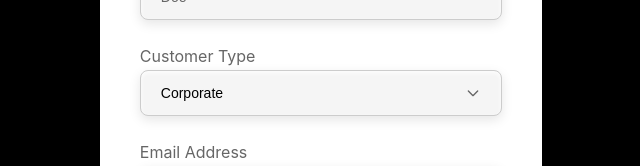
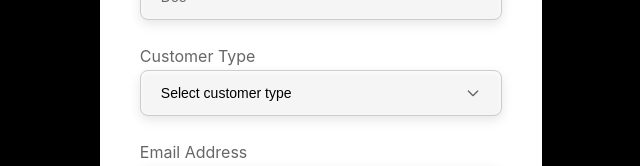
Before and after one commit to RensithUdara/corporate-client-system, a Next.js app: page /register in a window 1280 px wide. Shown: the part 238-404 px from the top of the page, without its empty margins (319-959 px from the left). Built offline with nearby package versions, Linux system fonts and the light colour scheme.

Commit message:
Add default value for customer type in registration form and refine validation message for corporate fields

```diff
--- a/src/app/register/page.tsx
+++ b/src/app/register/page.tsx
@@ -43,7 +43,7 @@ const schema = z.object({
     return true; // No additional requirements for Private
   }, {
     message: 'All required Corporate fields must be filled',
-    path: ['companyName'], // Point to companyName for error display, but it applies to all required fields
+    path: ['companyName'],
   });
 
 type FormData = z.infer<typeof schema>;
@@ -52,6 +52,9 @@ export default function RegisterPage() {
   const [loading, setLoading] = useState(false);
   const { register, handleSubmit, watch, formState: { errors } } = useForm<FormData>({
     resolver: zodResolver(schema),
+    defaultValues: {
+      customerType: '', // Default to empty string, which maps to "Select customer type"
+    },
   });
 
   const customerType = watch('customerType');
```
